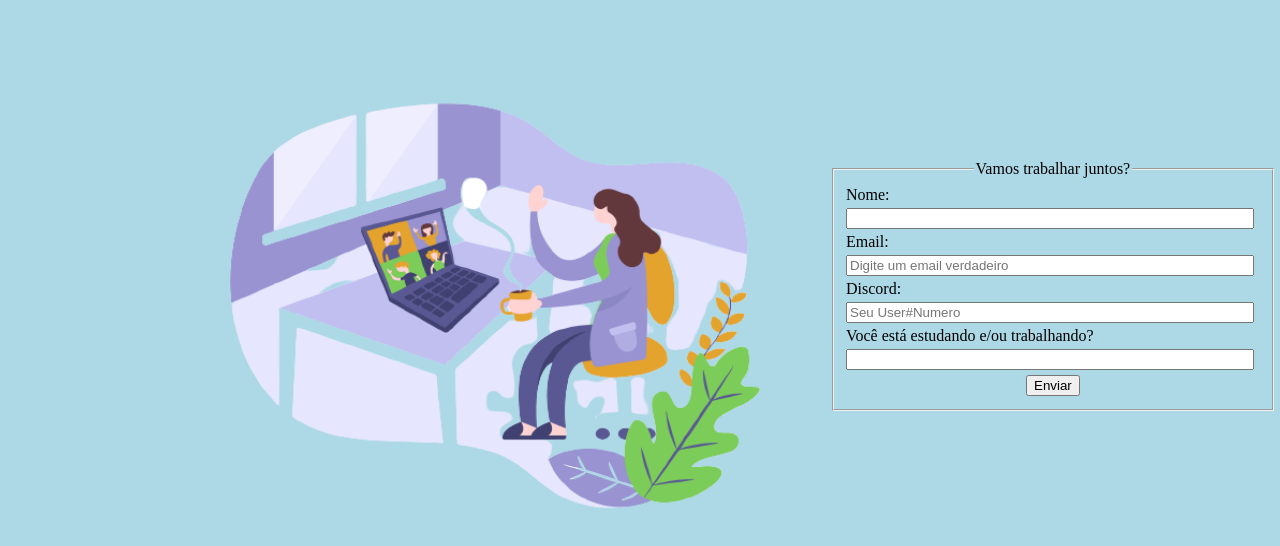
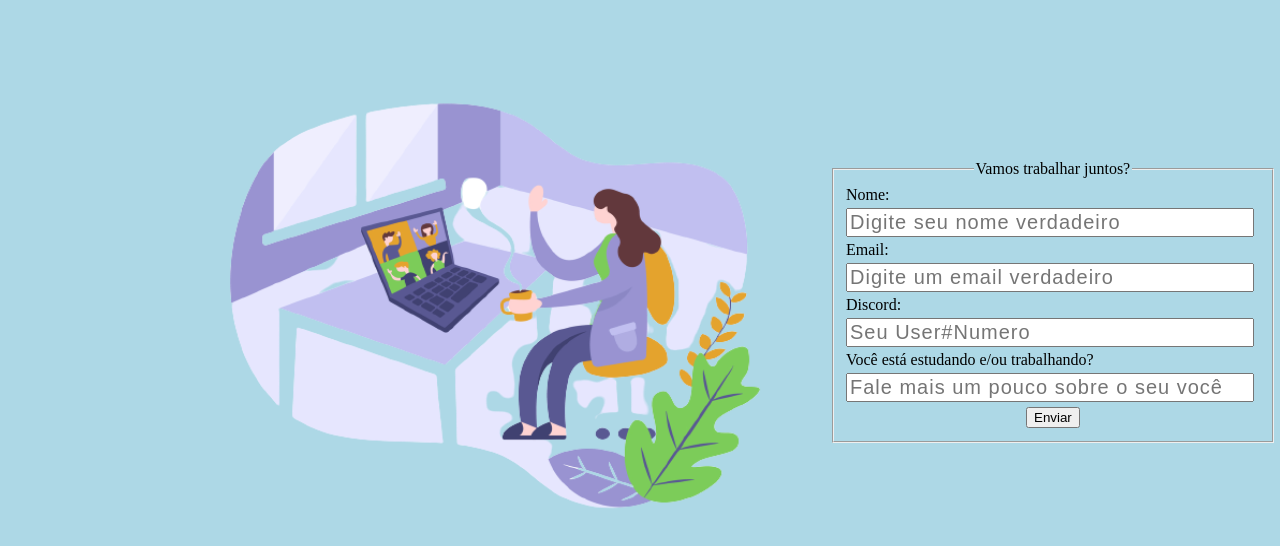
Before and after one commit to italosantana/vamos-trabalhar-juntos, a plain HTML site: page index.html in a window 1280 px wide. Drawn offline with Linux system fonts and the light colour scheme.

Commit message:
get structure fieldset + package

```diff
--- a/estilo.css
+++ b/estilo.css
@@ -1,3 +1,8 @@
+
+input:-ms-input-placeholder{letter-spacing:16px;}
+input::-webkit-input-placeholder{letter-spacing:1px;}
+input:-moz-placeholder{letter-spacing:16px;}
+
 * body {
 	margin: 0;
 	padding: 0;
@@ -50,3 +55,25 @@ legend {
 .enviar {
 	margin: 3px 180px;
 }
+
+
+/* Vamos organizar a questão do CSS da caixinha */
+
+.nome {
+	font-family: sans-serif;
+	font-size: 20px;
+}
+
+.email {
+	font-family: sans-serif;
+	font-size: 20px;
+}
+.texto {
+	font-family: sans-serif;
+	font-size: 20px;
+}
+
+.pergunta {
+	font-family: sans-serif;
+	font-size: 20px;
+}
--- a/index.html
+++ b/index.html
@@ -21,23 +21,22 @@
 						<fieldset>
 					 		<legend>Vamos trabalhar juntos?</legend>
 							<label for="Nome">Nome:</label>
-						<input type="name" class="Nome"><br>
+								<input type="name" class="nome" placeholder="Digite seu nome verdadeiro"><br>
 
 								<label for="Email">Email:</label>
 								<input type="email" class="email" placeholder="Digite um email verdadeiro"><br>
 
 
 						   		<label for="Discord*">Discord:</label>
-						<input type="text" class="text" placeholder="Seu User#Numero"><br>
+								<input type="text" class="texto" placeholder="Seu User#Numero"><br>
 
 					    	    <label for="Você está estudando e/ou trabalhando?*">Você está estudando e/ou trabalhando?</label>
-						<input type="text" class="Pergunta"><br>
+								<input type="text" class="pergunta" placeholder="Fale mais um pouco sobre o seu você"><br>
 
 
 					        	<button type="Submit" class="enviar">Enviar</button>
 				        </form>
 			         </fieldset>
 				</div>
-
 </body>
 </html>
```
Lines whose indentation alone changed are shown as unchanged.
